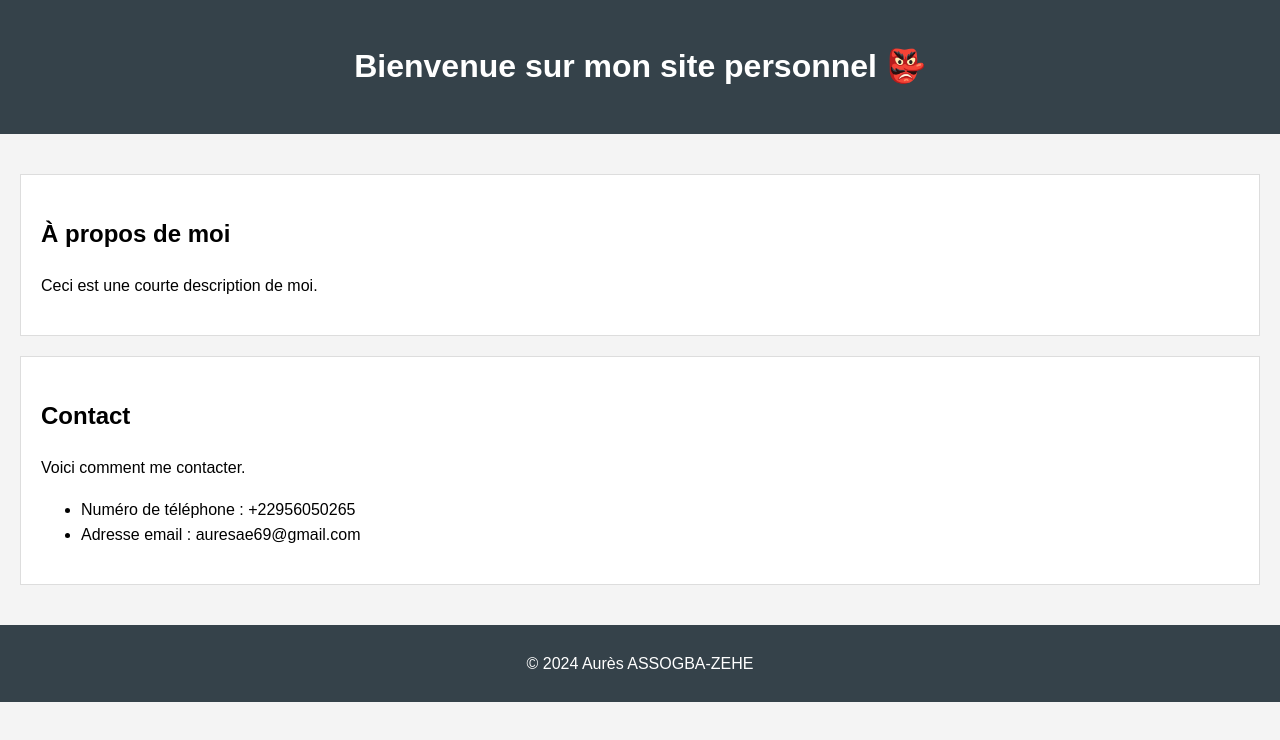
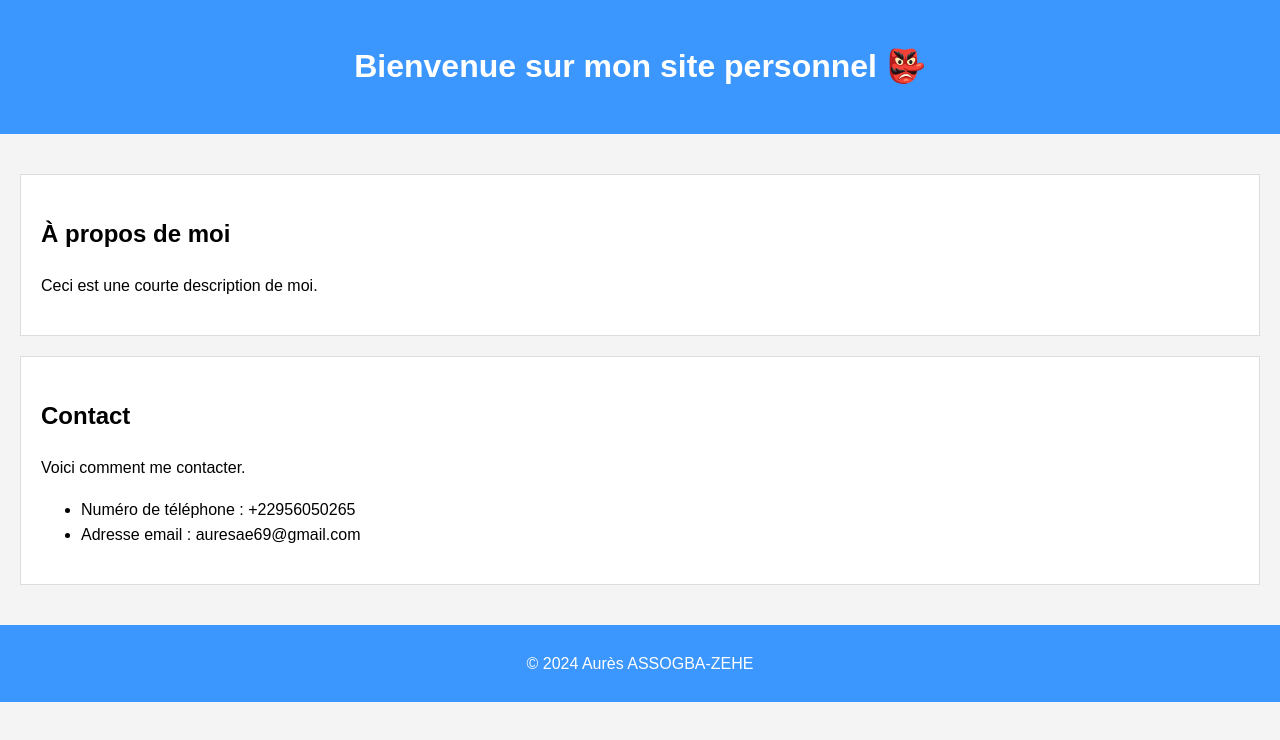
Before and after one commit to Aures-dev/projet_cours_git, a plain HTML site: page index.html in a window 1280 px wide. Drawn offline with Linux system fonts and the light colour scheme.

Commit message:
modif bg color header/footer

```diff
--- a/style.css
+++ b/style.css
@@ -7,7 +7,7 @@ body {
 }
 
 header {
-    background: #35424a;
+  background: rgb(59, 150, 253);
   color: #ffffff;
   padding: 20px 0;
   text-align: center;
@@ -27,6 +27,6 @@ section {
 footer {
   text-align: center;
   padding: 10px 0;
-    background: #35424a;
+  background: rgb(59, 150, 253);
   color: #ffffff;
 }
```
Lines whose indentation alone changed are shown as unchanged.
